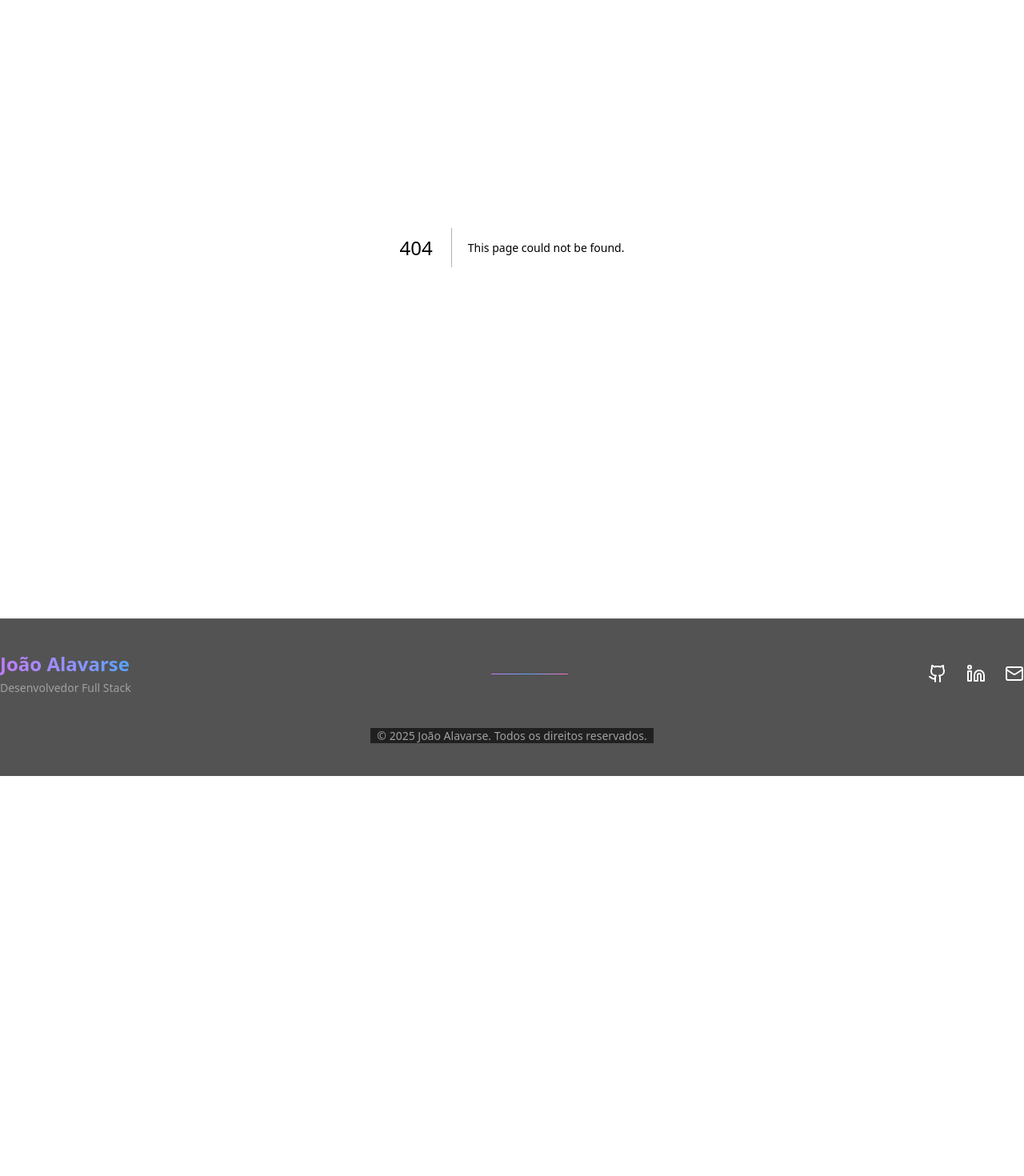
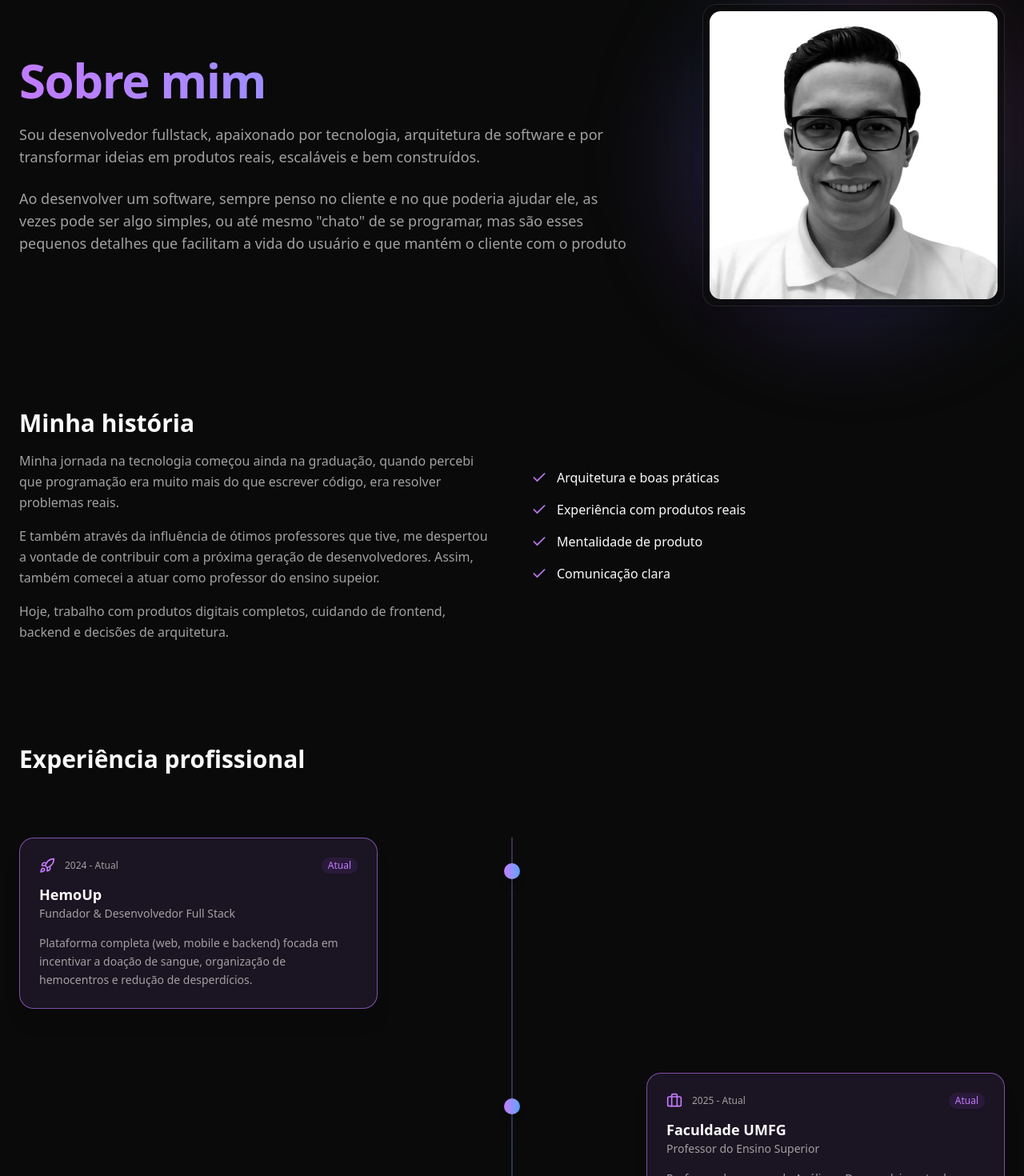
Before and after one commit to JoaoAlavarse/dev.alavarse.portfolio, a Next.js app: page /sobre in a window 1280 px wide. Before the commit this address had no page. Shown: the part 156-1626 px from the top of the page at 80% size. Before the commit the page ends 1126 px from the top, so only its background shows below. Built offline with nearby package versions, Linux system fonts and the light colour scheme.

Commit message:
feat: pagina sobre

```diff
--- a/package.json
+++ b/package.json
@@ -13,6 +13,7 @@
     "@radix-ui/react-slot": "^1.2.4",
     "class-variance-authority": "^0.7.1",
     "clsx": "^2.1.1",
+    "framer-motion": "^12.23.26",
     "lucide-react": "^0.562.0",
     "next": "16.1.1",
     "next-themes": "^0.4.6",
--- /dev/null
+++ b/src/app/sobre/page.tsx
@@ -0,0 +1,142 @@
+"use client";
+
+import Image from "next/image";
+import { Check } from "lucide-react";
+import Contact from "@/components/home/contact";
+import { Timeline } from "@/components/timeline";
+import professionalExperience from "@/data/professional-experience.json"
+import academicExperience from "@/data/academic-experience.json"
+import { TimelineItem } from "@/interfaces";
+
+export default function AboutPage() {
+  return (
+    <main className="container mx-auto px-6 py-24 space-y-32">
+      {/* HERO */}
+      <section className="flex justify-between items-center">
+        <div className="max-w-3xl">
+          <h1 className="text-4xl font-bold tracking-tight sm:text-6xl bg-linear-to-r from-purple-400 to-blue-400 bg-clip-text text-transparent">
+            Sobre mim
+          </h1>
+
+          <p className="mt-6 text-lg text-muted-foreground">
+            Sou desenvolvedor fullstack, apaixonado por tecnologia, arquitetura
+            de software e por transformar ideias em produtos reais, escaláveis e
+            bem construídos.
+          </p>
+
+          <p className="mt-6 text-lg text-muted-foreground">
+            Ao desenvolver um software, sempre penso no cliente e no que poderia
+            ajudar ele, as vezes pode ser algo simples, ou até mesmo "chato" de
+            se programar, mas são esses pequenos detalhes que facilitam a vida
+            do usuário e que mantém o cliente com o produto
+          </p>
+        </div>
+
+        {/* FOTO */}
+        <div className="relative flex justify-center">
+          {/* Glow */}
+          <div className="absolute -inset-4 rounded-full bg-linear-to-tr from-purple-500/30 via-blue-500/20 to-pink-500/30 blur-3xl" />
+
+          {/* Glass frame */}
+          <div className="relative rounded-2xl bg-background/60 backdrop-blur-lg border border-white/10 p-2 shadow-xl">
+            <Image
+              src="/joao-alavarse.jpg"
+              alt="Foto de João Alavarse"
+              width={360}
+              height={450}
+              className="rounded-xl object-cover grayscale hover:grayscale-0 transition duration-300"
+              priority
+            />
+          </div>
+        </div>
+      </section>
+
+      {/* HISTÓRIA */}
+      <section className="grid gap-12 md:grid-cols-2 items-center">
+        <div>
+          <h2 className="text-3xl font-bold">Minha história</h2>
+
+          <p className="mt-4 text-muted-foreground leading-relaxed">
+            Minha jornada na tecnologia começou ainda na graduação, quando
+            percebi que programação era muito mais do que escrever código, era
+            resolver problemas reais.
+          </p>
+
+          <p className="mt-4 text-muted-foreground leading-relaxed">
+            E também através da influência de ótimos professores que tive, me
+            despertou a vontade de contribuir com a próxima geração de
+            desenvolvedores. Assim, também comecei a atuar como professor do ensino supeior.
+          </p>
+
+          <p className="mt-4 text-muted-foreground leading-relaxed">
+            Hoje, trabalho com produtos digitais completos, cuidando de
+            frontend, backend e decisões de arquitetura.
+          </p>
+        </div>
+
+        <ul className="space-y-4">
+          {[
+            "Arquitetura e boas práticas",
+            "Experiência com produtos reais",
+            "Mentalidade de produto",
+            "Comunicação clara",
+          ].map((item) => (
+            <li key={item} className="flex items-center gap-3">
+              <Check className="h-5 w-5 text-purple-400" />
+              <span>{item}</span>
+            </li>
+          ))}
+        </ul>
+      </section>
+
+      {/* EXPERIÊNCIA PROFISSIONAL */}
+      <section>
+        <h2 className="text-3xl font-bold">Experiência profissional</h2>
+
+        <Timeline
+          items={professionalExperience as TimelineItem[]}
+        />
+      </section>
+
+      {/* FORMAÇÃO */}
+      <section>
+        <h2 className="text-3xl font-bold">Formação acadêmica</h2>
+
+        <Timeline
+          items={academicExperience as TimelineItem[]}
+        />
+      </section>
+
+      {/* TECNOLOGIAS */}
+      <section>
+        <h2 className="text-3xl font-bold">Tecnologias</h2>
+
+        <ul className="mt-6 flex flex-wrap gap-3 text-sm">
+          {[
+            "TypeScript",
+            "React",
+            "Next.js",
+            "React Native",
+            "Node.js",
+            "NestJS",
+            "Java",
+            "Spring Boot",
+            ".NET",
+            "TailwindCSS",
+            "PostgreSQL",
+            "Docker",
+          ].map((tech) => (
+            <li
+              key={tech}
+              className="rounded-full border px-4 py-1 text-muted-foreground hover:border-purple-400/50 transition"
+            >
+              {tech}
+            </li>
+          ))}
+        </ul>
+      </section>
+
+      <Contact />
+    </main>
+  );
+}
--- /dev/null
+++ b/src/components/timeline.tsx
@@ -0,0 +1,73 @@
+import { TimelineItem } from "@/interfaces";
+import { motion } from "framer-motion";
+import { Briefcase, GraduationCap, Rocket } from "lucide-react";
+
+export function Timeline({ items }: { items: TimelineItem[] }) {
+  const icons = {
+    work: Briefcase,
+    education: GraduationCap,
+    project: Rocket,
+  };
+
+  return (
+    <div className="relative mt-20">
+      {/* Linha central */}
+      <div className="absolute left-4 md:left-1/2 top-0 h-full w-px -translate-x-1/2 bg-linear-to-b from-purple-400/60 via-blue-400/60 to-transparent" />
+
+      <ul className="space-y-20">
+        {items.map((item, index) => {
+          const isLeft = index % 2 === 0;
+          const Icon = icons[item.type];
+
+          return (
+            <motion.li
+              key={index}
+              initial={{ opacity: 0, y: 40 }}
+              whileInView={{ opacity: 1, y: 0 }}
+              viewport={{ once: true }}
+              transition={{ duration: 0.6, ease: "easeOut" }}
+              className={`relative flex flex-col md:flex-row ${
+                isLeft
+                  ? "md:justify-start md:pr-[50%]"
+                  : "md:justify-end md:pl-[50%]"
+              }`}
+            >
+              {/* Ponto */}
+              <span className="absolute left-4 md:left-1/2 top-8 h-5 w-5 -translate-x-1/2 rounded-full bg-linear-to-r from-purple-400 to-blue-400 shadow-lg" />
+
+              {/* Card */}
+              <div
+                className={`mt-4 md:mt-0 w-full max-w-md rounded-2xl border p-6 shadow-xl backdrop-blur-md
+                ${
+                  item.current
+                    ? "border-purple-400/60 bg-purple-400/10"
+                    : "bg-background/80"
+                }`}
+              >
+                <div className="flex items-center gap-3">
+                  <Icon className="h-5 w-5 text-purple-400" />
+                  <span className="text-xs text-muted-foreground">
+                    {item.period}
+                  </span>
+                  {item.current && (
+                    <span className="ml-auto rounded-full bg-purple-500/10 px-2 py-0.5 text-xs text-purple-400">
+                      Atual
+                    </span>
+                  )}
+                </div>
+
+                <h3 className="mt-3 text-lg font-bold">{item.title}</h3>
+
+                <p className="text-sm text-muted-foreground">{item.subtitle}</p>
+
+                <p className="mt-4 text-sm leading-relaxed text-muted-foreground">
+                  {item.description}
+                </p>
+              </div>
+            </motion.li>
+          );
+        })}
+      </ul>
+    </div>
+  );
+}
--- /dev/null
+++ b/src/data/academic-experience.json
@@ -0,0 +1,23 @@
+[
+  {
+    "title": "Especialização em Segurança da informação - UNIASSELVI",
+    "subtitle": "Curso superior - Especialização",
+    "period": "2024 - 2025",
+    "type": "education",
+    "description": "Base sólida sobre compliance e segurança dentro das empresas."
+  },
+  {
+    "title": "Monitor e Discente Representante do Curso - Faculdade UMFG",
+    "subtitle": "Monitoria",
+    "period": "2022 - 2024",
+    "type": "education",
+    "description": "Monitorias para os demais alunos do curso de Análise e Desenvolvimento de Sistemas. Disciplinas: Lógica e Fundamentos da Programação, Estrutura de dados, Programação I, Banco de Dados e Programação II"
+  },
+  {
+    "title": "Tecnólogo em Análise e Desenvolvimento de Sistemas - Faculdade UMFG",
+    "subtitle": "Curso superior",
+    "period": "2022 - 2024",
+    "type": "education",
+    "description": "Base sólida em lógica, algoritmos, estruturas de dados e engenharia de software."
+  }
+]
--- /dev/null
+++ b/src/data/professional-experience.json
@@ -0,0 +1,34 @@
+[
+  {
+    "title": "HemoUp",
+    "subtitle": "Fundador & Desenvolvedor Full Stack",
+    "period": "2024 - Atual",
+    "type": "project",
+    "current": true,
+    "description": "Plataforma completa (web, mobile e backend) focada em incentivar a doação de sangue, organização de hemocentros e redução de desperdícios."
+  },
+  {
+    "title": "Faculdade UMFG",
+    "subtitle": "Professor do Ensino Superior",
+    "period": "2025 - Atual",
+    "type": "work",
+    "current": true,
+    "description": "Professor dos cursos de Análise e Desenvolvimento de Sistemas e  Engenharia Civil."
+  },
+  {
+    "title": "Log Sistemas",
+    "subtitle": "Desenvolvedor Full Stack",
+    "period": "2025 - Atual",
+    "type": "work",
+    "current": true,
+    "description": "Desenvolvimento de diferentes plataformas, sendo elas: ERP, Demonstrativo de lentes e Chatbot com IA."
+  },
+  {
+    "title": "Grupo DBM",
+    "subtitle": "Desenvolvedor Full Stack",
+    "period": "2024 - 2025",
+    "type": "work",
+    "current": false,
+    "description": "Desenvolvimento de plataforma de e-commerce e catálogo digital integrado ao WhatsApp."
+  }
+]
--- a/src/interfaces/index.ts
+++ b/src/interfaces/index.ts
@@ -7,3 +7,12 @@ export interface IProject {
   link: string | null,
   technologies: string[]
 }
+
+export interface TimelineItem {
+  title: string;
+  subtitle: string;
+  period: string;
+  description: string;
+  type: "work" | "education" | "project";
+  current?: boolean;
+};
```
Also changed, not shown: 1 other file (tests, documents, lock files or other folders).
